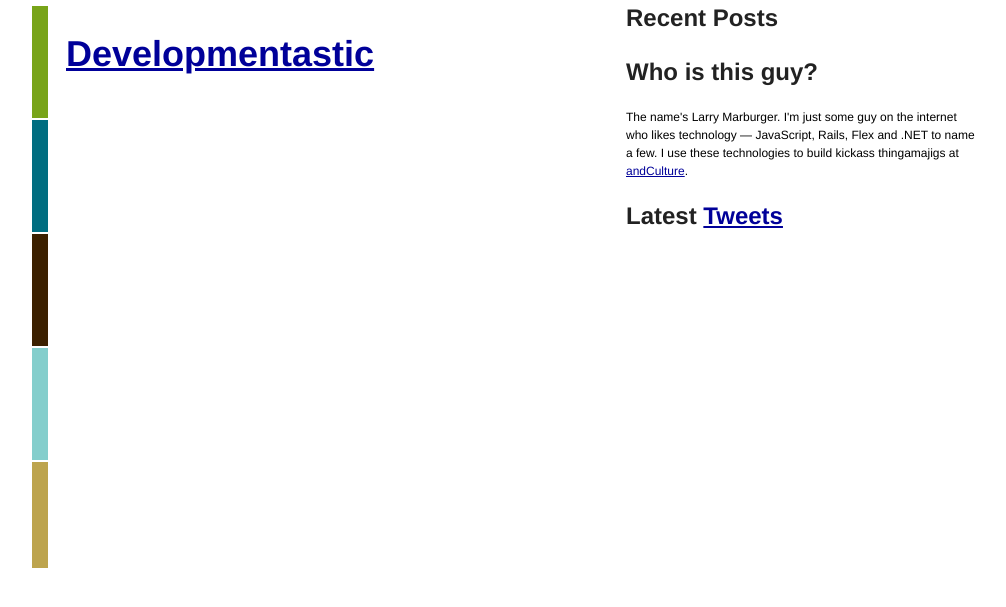
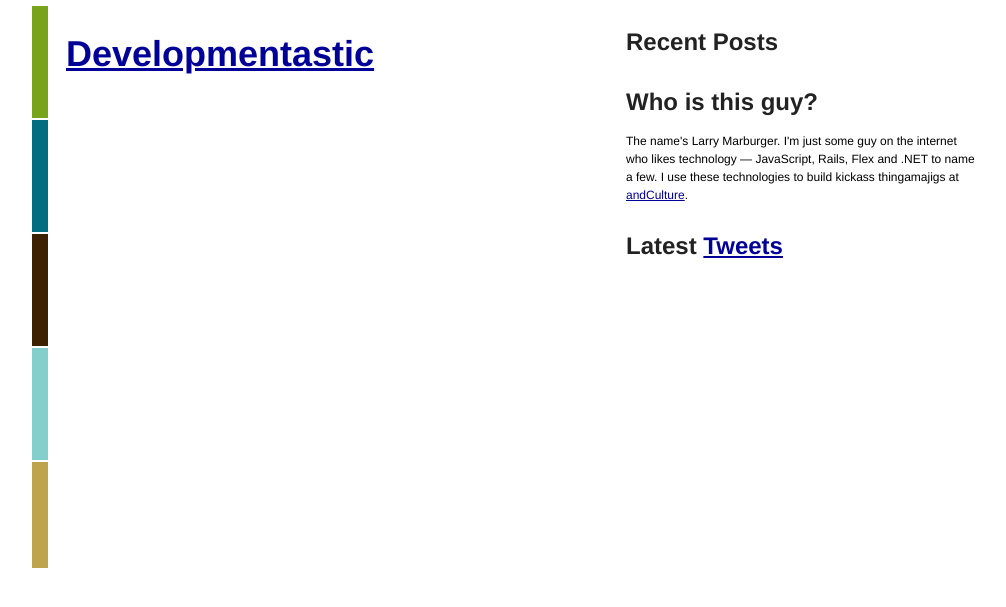
Before and after one commit to lmarburger/lmarburger.github.com, a Jekyll site: the page built from index.html, in a window 1280 px wide. Shown: the top 607 px of the page, without its empty margins (139-1145 px from the left). Built offline with Jekyll 4.4.1, drawn with Linux system fonts in a browser that asks for light colours.

Commit message:
More design tweaking.

```diff
--- a/stylesheets/main.css
+++ b/stylesheets/main.css
@@ -421,7 +421,7 @@ textarea { width: 390px; height: 250px; padding: 5px; }
 
 h1, h2 { font-weight: bold; }
 
-h1 { margin-top: 1em; }
+h1, h2 { margin: 1em 0 0.5em 0; }
 
 body { color: #000; font-family: Helvetica, Arial, sans-serif; }
 body #content { width: 950px; margin: 0 auto; overflow: hidden; display: inline-block; background: url(/images/grid.png); background: url(/images/boxes.png) 0.5em 0.5em no-repeat; min-height: 568px; }
--- a/stylesheets/sass/main.sass
+++ b/stylesheets/sass/main.sass
@@ -20,8 +20,8 @@
 h1, h2
   :font-weight bold
 
-h1
-  :margin-top 1em
+h1, h2
+  :margin 1em 0 0.5em 0
 
 
 // Main
```
